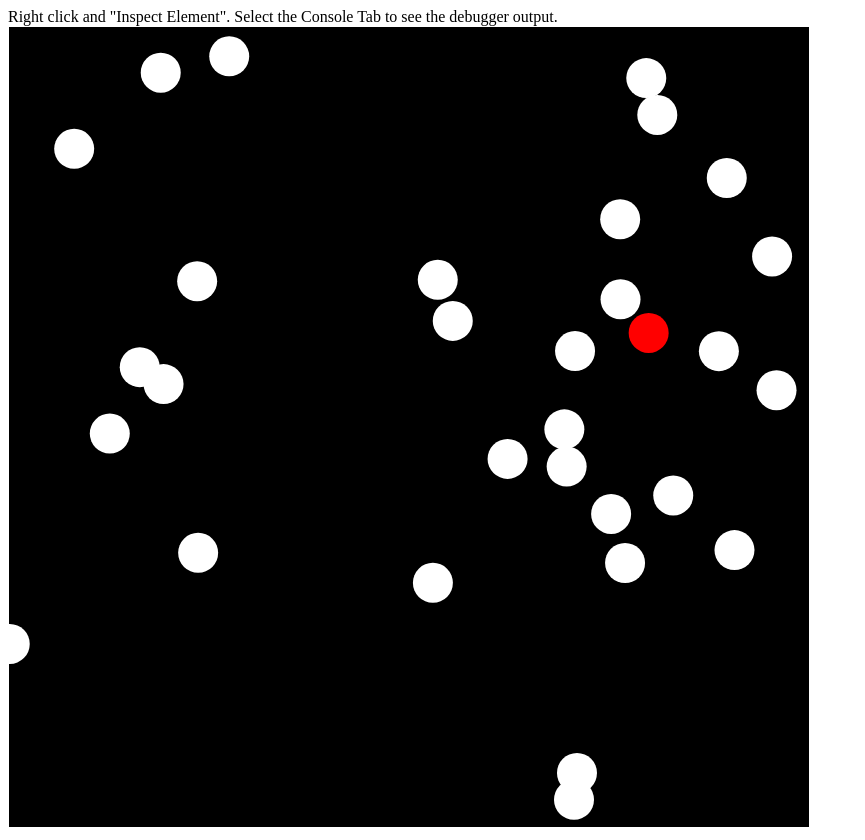
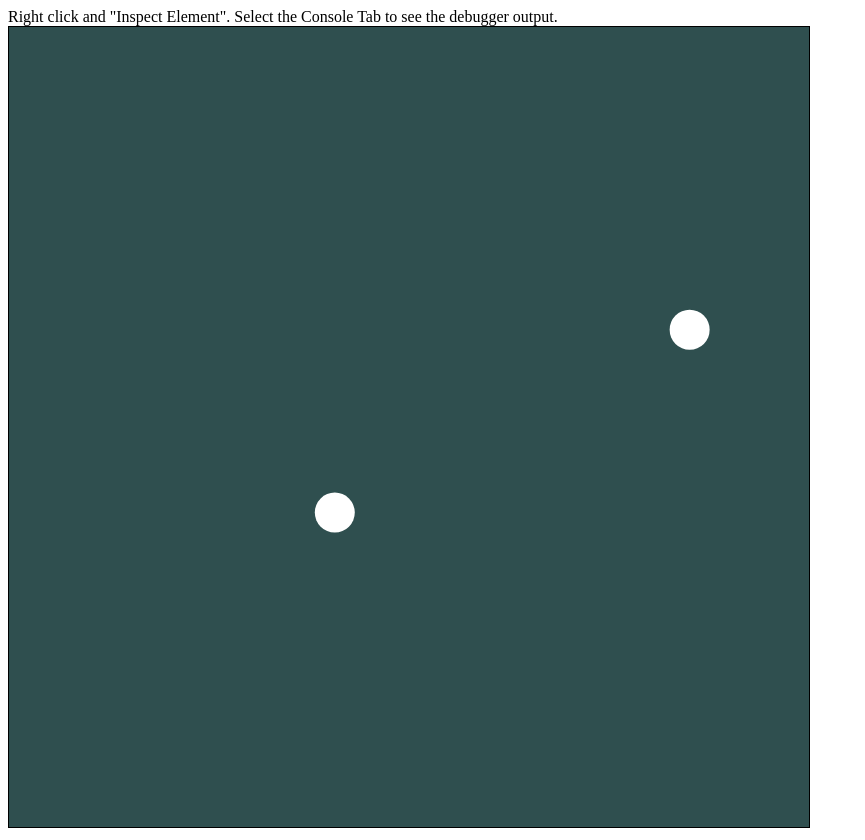
Before and after one commit to samhip/TCSS491-Assignment-2, a plain HTML site: page index.html in a window 1280 px wide. Shown: the whole page, without its empty margins (0-865 px from the left). Drawn offline with Linux system fonts and the light colour scheme.

Commit message:
changed color and made it start with 2 circles

```diff
--- a/index.html
+++ b/index.html
@@ -3,7 +3,7 @@
 <html>
 <head>
     <meta charset="utf-8">
-    <title>WebGo</title>
+    <title>Assignment 2 - Interaction</title>
     <script type="text/javascript" src="./assetmanager.js"></script>
     <script type="text/javascript" src="./gameengine.js"></script>
     <script type="text/javascript" src="./main.js"></script>
@@ -11,6 +11,6 @@
 <body>
     <div>Right click and "Inspect Element".  Select the Console Tab to see the debugger output.</div>
 
-    <canvas id="gameWorld" width="800" height="800" style="border: 1px solid white; background: black"></canvas>
+    <canvas id="gameWorld" width="800" height="800" style="border: 1px solid black; background: darkslategray"></canvas>
 </body>
 </html>
--- a/main.js
+++ b/main.js
@@ -103,8 +103,6 @@ var maxSpeed = 2000;
 
 var ASSET_MANAGER = new AssetManager();
 
-ASSET_MANAGER.queueDownload("./img/960px-Blank_Go_board.png");
-ASSET_MANAGER.queueDownload("./img/black.png");
 ASSET_MANAGER.queueDownload("./img/white.png");
 
 ASSET_MANAGER.downloadAll(function () {
@@ -113,11 +111,8 @@ ASSET_MANAGER.downloadAll(function () {
     var ctx = canvas.getContext('2d');
 
     var gameEngine = new GameEngine();
-    var circle = new Circle(gameEngine);
-    circle.color = 0;
-    gameEngine.addEntity(circle);
 
-    for (var i = 0; i < 30; i++) {
+    for (var i = 0; i < 2; i++) {
         circle = new Circle(gameEngine);
         gameEngine.addEntity(circle);
     };
```
Also changed, not shown: img/960px-Blank_Go_board.png (deleted), img/black.png (deleted).
